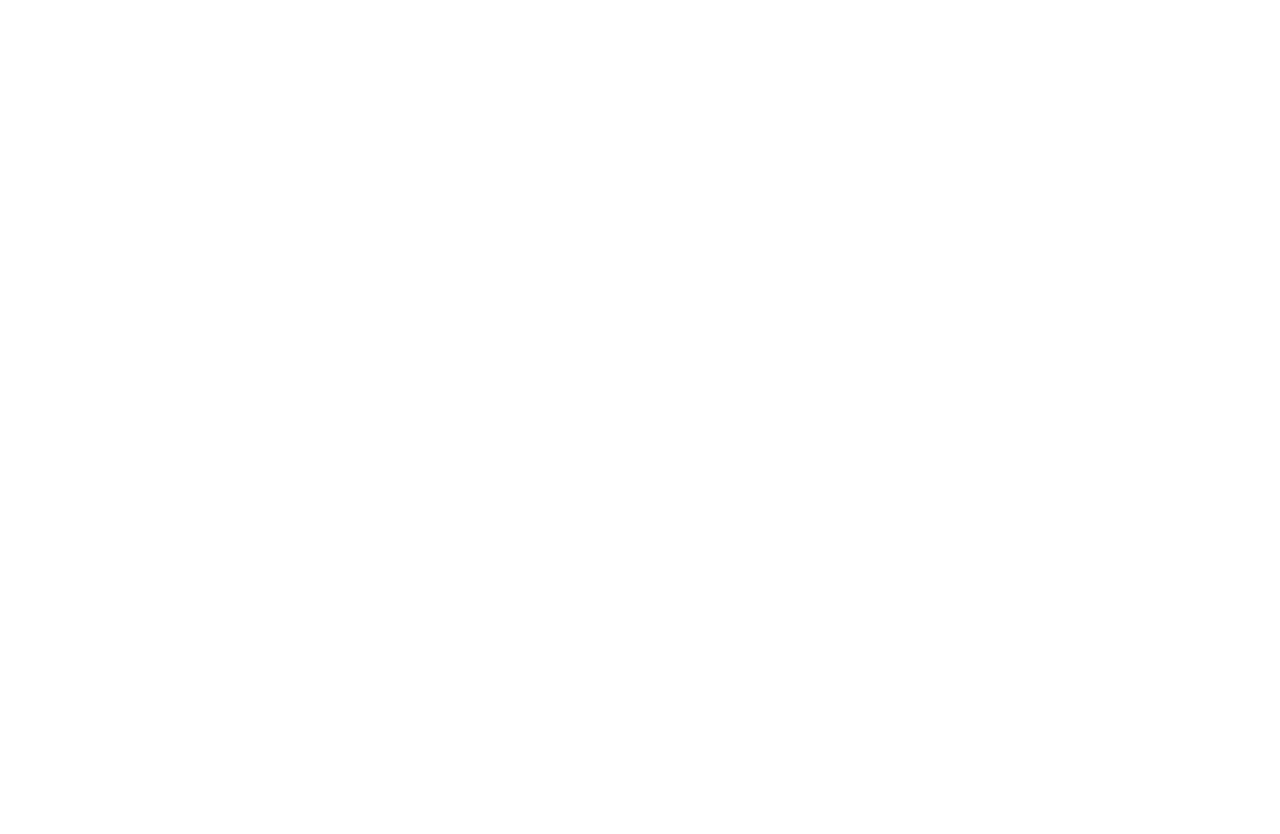
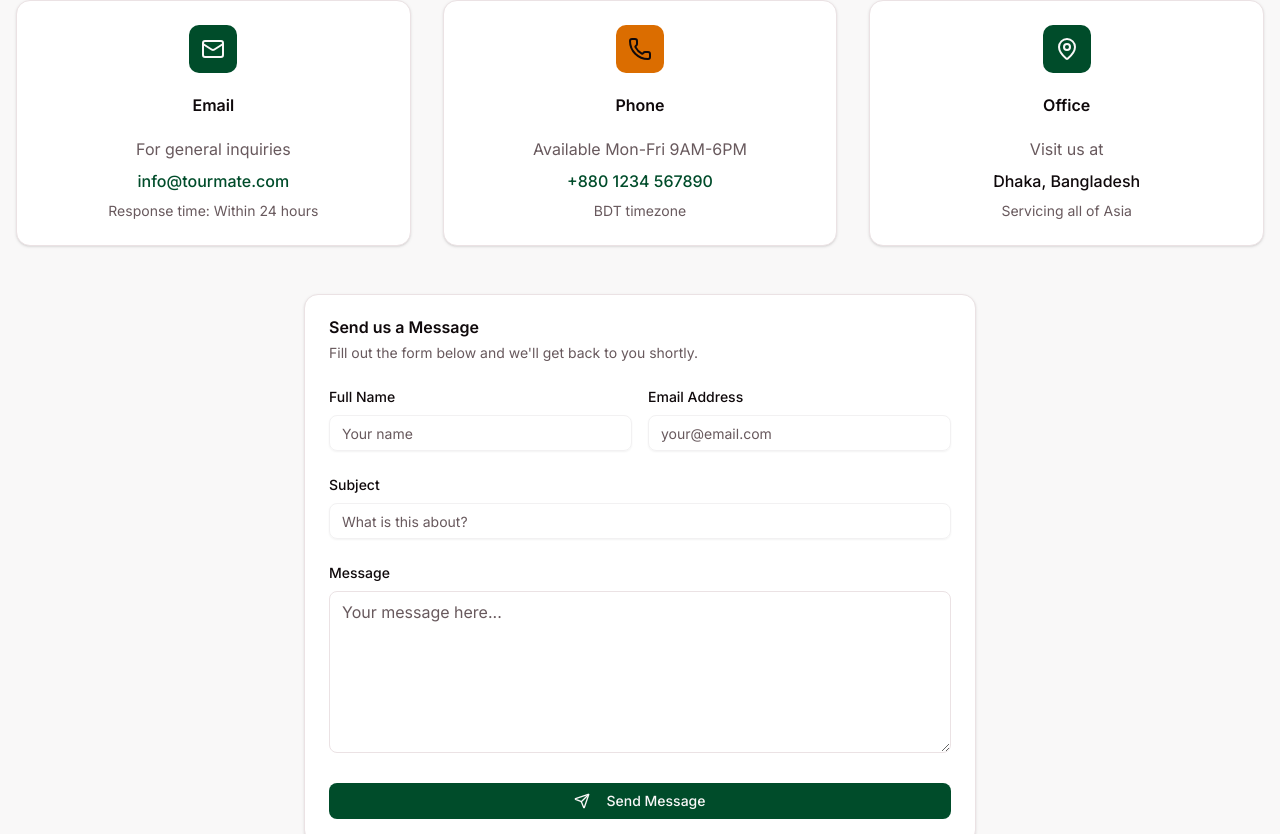
Before and after one commit to asrafulsgit/tour-mate-client, a Next.js app: page /contact in a window 1280 px wide. Before the commit this address had no page. Shown: the part 430-1264 px from the top of the page. Before the commit the page ends 800 px from the top, so only its background shows below. Built offline with nearby package versions, Linux system fonts and the light colour scheme.

Commit message:
added contact page ui

```diff
--- /dev/null
+++ b/src/app/(public)/contact/page.tsx
@@ -0,0 +1,8 @@
+import ContactPage from "@/components/public/contact"
+
+
+const page = () => {
+  return (<ContactPage /> )
+}
+
+export default page
--- /dev/null
+++ b/src/components/public/contact/ContactForm.tsx
@@ -0,0 +1,124 @@
+"use client";
+import { Button } from "@/components/ui/button";
+import {
+  Card,
+  CardContent,
+  CardDescription,
+  CardHeader,
+  CardTitle,
+} from "@/components/ui/card";
+import { Input } from "@/components/ui/input";
+import { Send } from "lucide-react";
+import React, { useState } from "react";
+
+const ContactForm = () => {
+  const [formData, setFormData] = useState({
+    name: "",
+    email: "",
+    subject: "",
+    message: "",
+  });
+  const [submitted, setSubmitted] = useState(false);
+
+  const handleChange = (
+    e: React.ChangeEvent<HTMLInputElement | HTMLTextAreaElement>,
+  ) => {
+    setFormData({
+      ...formData,
+      [e.target.name]: e.target.value,
+    });
+  };
+
+  const handleSubmit = (e: React.FormEvent) => {
+    e.preventDefault();
+    setSubmitted(true);
+    setTimeout(() => setSubmitted(false), 3000);
+  };
+  return (
+    <div className="max-w-2xl mx-auto">
+      <Card>
+        <CardHeader>
+          <CardTitle>Send us a Message</CardTitle>
+          <CardDescription>
+            Fill out the form below and we'll get back to you shortly.
+          </CardDescription>
+        </CardHeader>
+        <CardContent>
+          <form onSubmit={handleSubmit} className="space-y-6">
+            <div className="grid grid-cols-1 md:grid-cols-2 gap-4">
+              <div className="space-y-2">
+                <label className="block text-sm font-medium text-foreground">
+                  Full Name
+                </label>
+                <Input
+                  type="text"
+                  name="name"
+                  placeholder="Your name"
+                  value={formData.name}
+                  onChange={handleChange}
+                  required
+                />
+              </div>
+              <div className="space-y-2">
+                <label className="block text-sm font-medium text-foreground">
+                  Email Address
+                </label>
+                <Input
+                  type="email"
+                  name="email"
+                  placeholder="your@email.com"
+                  value={formData.email}
+                  onChange={handleChange}
+                  required
+                />
+              </div>
+            </div>
+
+            <div className="space-y-2">
+              <label className="block text-sm font-medium text-foreground">
+                Subject
+              </label>
+              <Input
+                type="text"
+                name="subject"
+                placeholder="What is this about?"
+                value={formData.subject}
+                onChange={handleChange}
+                required
+              />
+            </div>
+
+            <div className="space-y-2">
+              <label className="block text-sm font-medium text-foreground">
+                Message
+              </label>
+              <textarea
+                name="message"
+                placeholder="Your message here..."
+                value={formData.message}
+                onChange={handleChange}
+                required
+                rows={6}
+                className="w-full px-3 py-2 border border-border rounded-md bg-card text-foreground placeholder:text-muted-foreground focus:outline-none focus:ring-2 focus:ring-primary"
+              />
+            </div>
+
+            <Button type="submit" className="w-full">
+              <Send size={18} className="mr-2" />
+              Send Message
+            </Button>
+
+            {submitted && (
+              <div className="bg-primary/10 border border-primary text-primary px-4 py-3 rounded-md text-sm">
+                Thank you! We've received your message and will get back to you
+                soon.
+              </div>
+            )}
+          </form>
+        </CardContent>
+      </Card>
+    </div>
+  );
+};
+
+export default ContactForm;
--- /dev/null
+++ b/src/components/public/contact/ContactInfo.tsx
@@ -0,0 +1,75 @@
+import { Card, CardContent, CardHeader, CardTitle } from "@/components/ui/card";
+import { Mail, MapPin, Phone } from "lucide-react";
+
+const ContactInfo = () => {
+  return (
+    <div className="grid grid-cols-1 lg:grid-cols-3 gap-8 mb-12">
+      {/* Contact Info Cards */}
+      <Card>
+        <CardHeader className="text-center">
+          <div className="flex justify-center mb-4">
+            <div className="w-12 h-12 bg-primary rounded-lg flex items-center justify-center">
+              <Mail size={24} className="text-primary-foreground" />
+            </div>
+          </div>
+          <CardTitle>Email</CardTitle>
+        </CardHeader>
+        <CardContent className="text-center">
+          <p className="text-muted-foreground mb-2">For general inquiries</p>
+          <a
+            href="mailto:info@tourmate.com"
+            className="text-primary hover:underline font-medium"
+          >
+            info@tourmate.com
+          </a>
+          <p className="text-muted-foreground text-sm mt-2">
+            Response time: Within 24 hours
+          </p>
+        </CardContent>
+      </Card>
+
+      <Card>
+        <CardHeader className="text-center">
+          <div className="flex justify-center mb-4">
+            <div className="w-12 h-12 bg-accent rounded-lg flex items-center justify-center">
+              <Phone size={24} className="text-accent-foreground" />
+            </div>
+          </div>
+          <CardTitle>Phone</CardTitle>
+        </CardHeader>
+        <CardContent className="text-center">
+          <p className="text-muted-foreground mb-2">
+            Available Mon-Fri 9AM-6PM
+          </p>
+          <a
+            href="tel:+8801234567890"
+            className="text-primary hover:underline font-medium"
+          >
+            +880 1234 567890
+          </a>
+          <p className="text-muted-foreground text-sm mt-2">BDT timezone</p>
+        </CardContent>
+      </Card>
+
+      <Card>
+        <CardHeader className="text-center">
+          <div className="flex justify-center mb-4">
+            <div className="w-12 h-12 bg-primary rounded-lg flex items-center justify-center">
+              <MapPin size={24} className="text-primary-foreground" />
+            </div>
+          </div>
+          <CardTitle>Office</CardTitle>
+        </CardHeader>
+        <CardContent className="text-center">
+          <p className="text-muted-foreground mb-2">Visit us at</p>
+          <p className="text-foreground font-medium">Dhaka, Bangladesh</p>
+          <p className="text-muted-foreground text-sm mt-2">
+            Servicing all of Asia
+          </p>
+        </CardContent>
+      </Card>
+    </div>
+  );
+};
+
+export default ContactInfo;
--- /dev/null
+++ b/src/components/public/contact/Hero.tsx
@@ -0,0 +1,18 @@
+
+const ContactHero = () => {
+  return (
+      <section className="py-10 sm:py-20 bg-linear-to-b from-primary/10 to-background border-b border-border">
+        <div className="max-w-4xl mx-auto px-2 sm:px-4  text-center">
+          <h1 className="heading text-3xl sm:text-5xl lg:text-6xl font-bold text-foreground mb-3 sm:mb-6 text-balance">
+            Get in Touch
+          </h1>
+          <p className="sm:text-lg text-muted-foreground mx-auto text-balance">
+            Have questions? We'd love to hear from you. Send us a message and
+            we'll respond as soon as possible.
+          </p>
+        </div>
+      </section>
+  )
+}
+
+export default ContactHero
--- /dev/null
+++ b/src/components/public/contact/index.tsx
@@ -0,0 +1,34 @@
+"use client";
+
+import { Button } from "@/components/ui/button";
+import { Input } from "@/components/ui/input";
+import {
+  Card,
+  CardContent,
+  CardDescription,
+  CardHeader,
+  CardTitle,
+} from "@/components/ui/card";
+import { Mail, Phone, MapPin, Send } from "lucide-react";
+import { useState } from "react";
+import ContactHero from "./Hero";
+import ContactInfo from "./ContactInfo";
+import ContactForm from "./ContactForm";
+
+function ContactPage() {
+  return (
+    <main className="grow">
+      {/* Hero Section */}
+      <ContactHero />
+
+      {/* Contact Section */}
+      <section className="py-10 sm:py-16">
+        <div className="max-w-7xl mx-auto px-2 sm:px-4  ">
+          <ContactInfo />
+          <ContactForm />
+        </div>
+      </section>
+    </main>
+  );
+}
+export default ContactPage;
```
